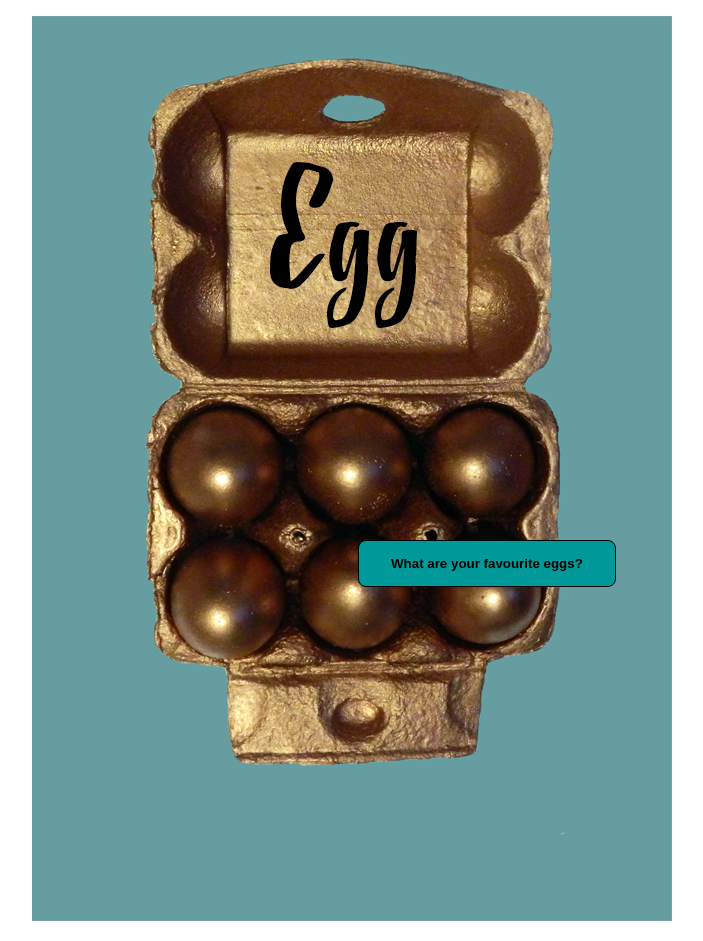
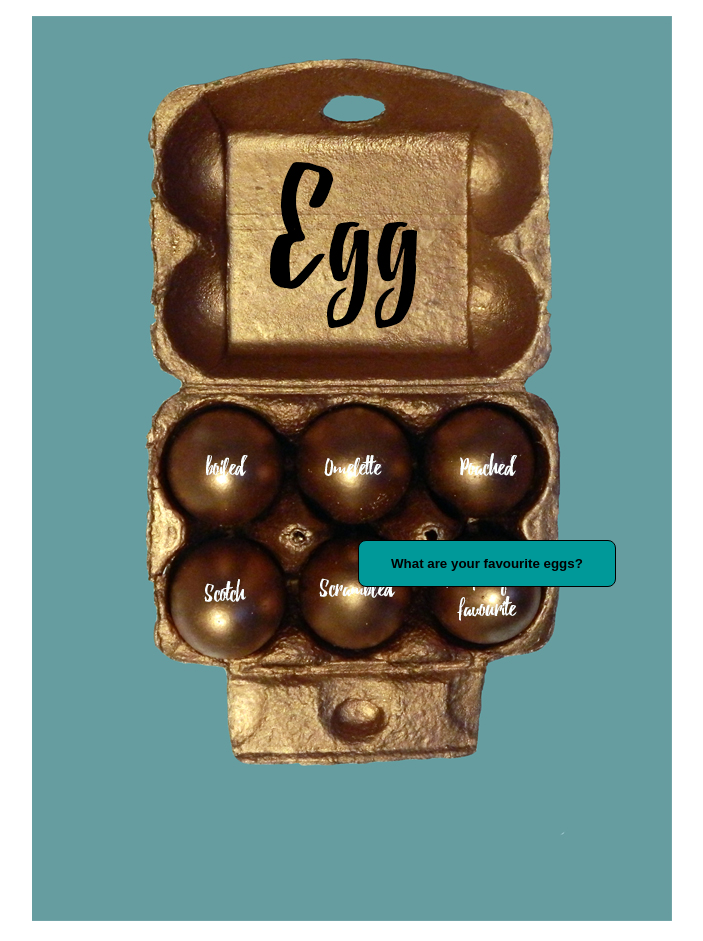
Before and after one commit to EleanorSime/egg, a plain HTML site: page eggwebsite.html in a window 1280 px wide. Shown: the whole page, without its empty margins (288-991 px from the left). Drawn offline with Linux system fonts and the light colour scheme.

Commit message:
added egg white

```diff
--- a/eggwebsite.html
+++ b/eggwebsite.html
@@ -132,7 +132,7 @@ window.onclick = function(event) {
 }
 </script>
 
-<p align="center"><img src="final_egg_small.jpg" width="640" height="905" border="0" usemap="#menuline" alt="Image Map"></P>
+<p align="center"><img src="final_egg_white.jpg" width="640" height="905" border="0" usemap="#menuline" alt="Image Map"></P>
 <map name="menuline">
 <area shape="rect" coords="130,387,256,495" href="boiled_egg.html" a:hover= background-colour: yellow>
 <area shape="rect" coords="270,387,392,493" href="omelette.html">
```
